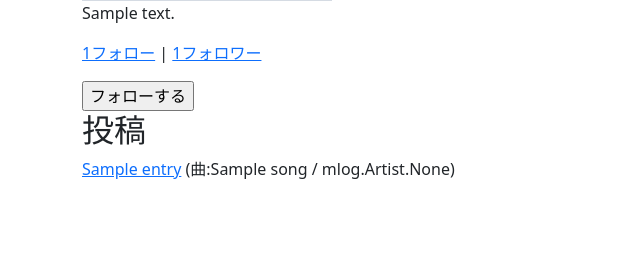
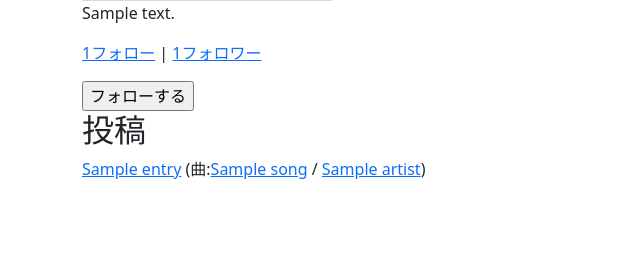
Before and after one commit to yuki-tamaribuchi/mlog, a Django app: a page that uses mlog_project/templates/accounts/userdetail.html in a window 1280 px wide. Shown: the part 409-672 px from the top of the page, without its empty margins (0-640 px from the left). Run offline with Django 3.2, Linux system fonts and the light colour scheme; tables that the repository leaves empty hold one stand-in row (values such as "Sample post"); grey boxes marked "Sample" are stand-in pictures; some libraries are stand-ins or nearby versions.

Commit message:
Modify artist name display and link

```diff
--- a/mlog_project/templates/accounts/userdetail.html
+++ b/mlog_project/templates/accounts/userdetail.html
@@ -29,7 +29,7 @@
 			<h2>投稿</h2>
 			{% if entries %}
 			{% for entry in entries %}
-			<p><a href="{% url 'mlog:detail' entry.id %}">{{entry.title}}</a> (曲:{{entry.song.song_name}} / {{entry.song.artist}})</p>
+			<p><a href="{% url 'mlog:detail' entry.id %}">{{entry.title}}</a> (曲:<a href="{% url 'mlog:songdetail' entry.song.id %}">{{entry.song.song_name}}</a> / {% for artist in entry.song.artist.all %}<a href="{% url 'mlog:artistdetail' artist.artist_name_id %}">{{artist.artist_name}}</a>{% endfor %}) </p>
 			{% endfor %}
 			{% else %}
 			表示する記事がありません。
```
